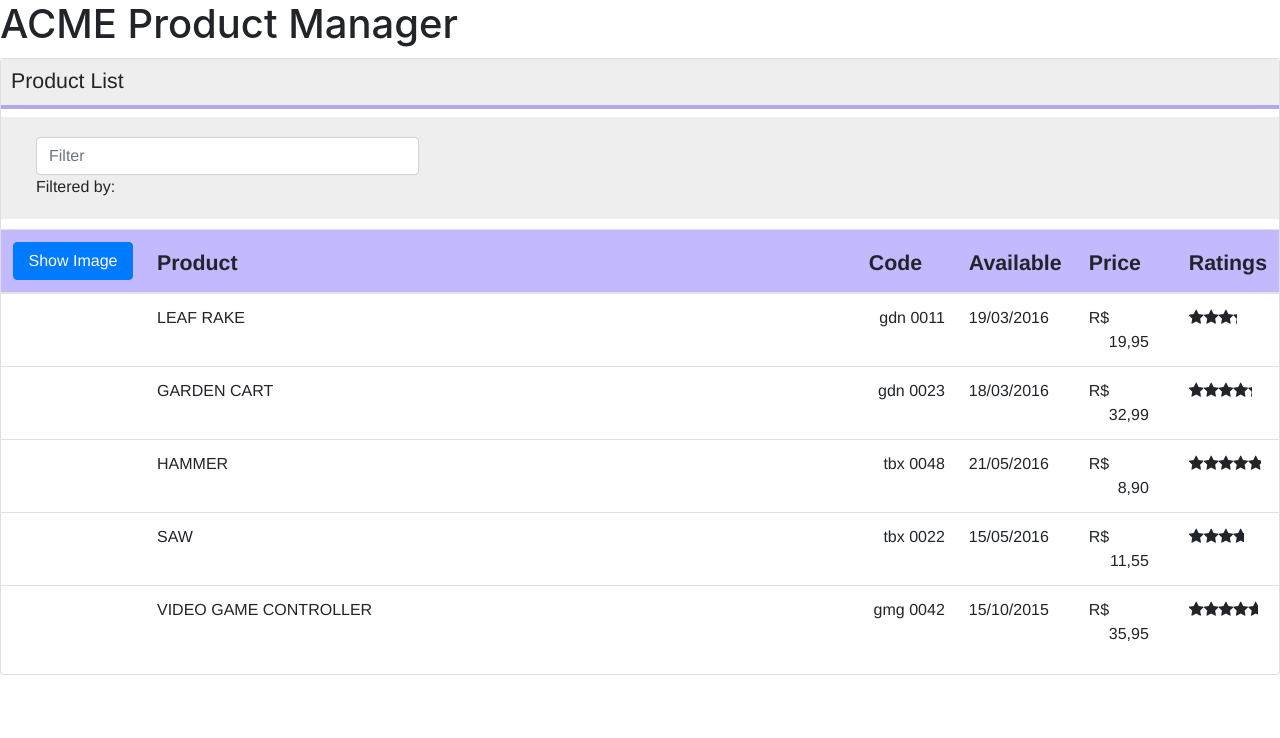
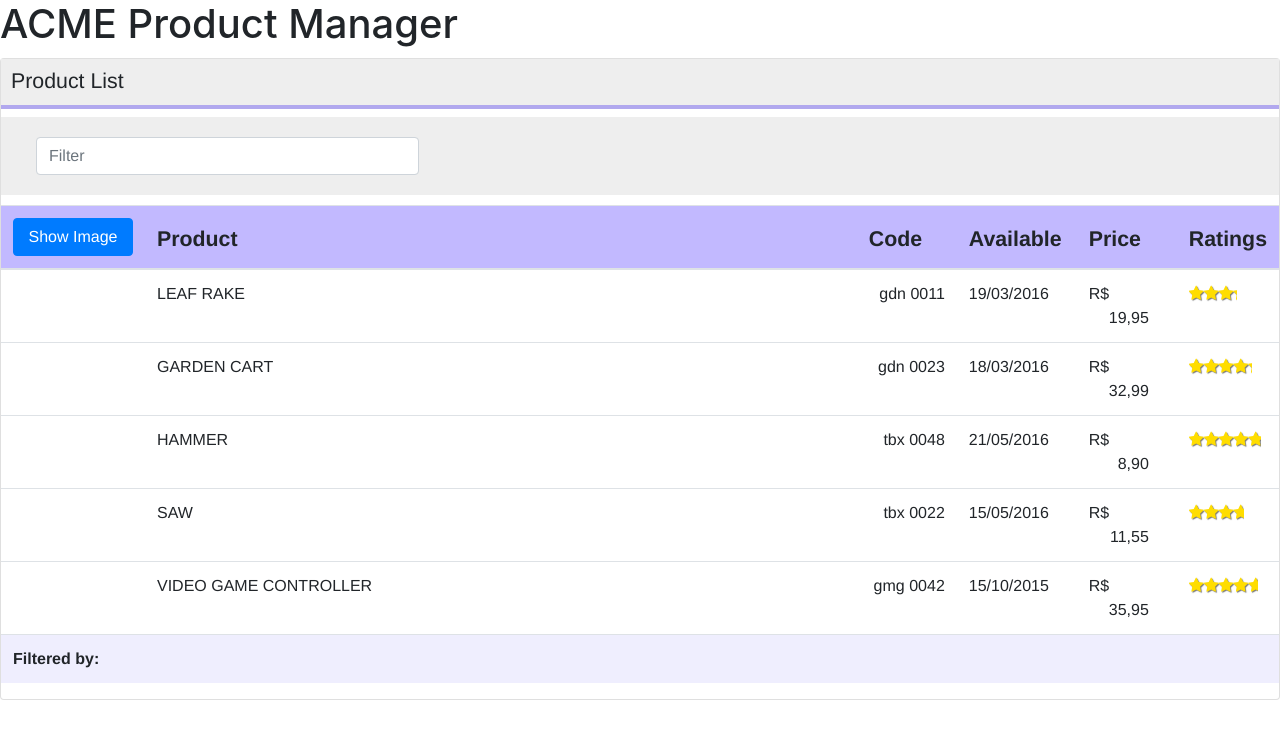
Before and after one commit to aa779/Angular-02, an Angular app: page / in a window 1280 px wide. Shown: the top 738 px of the page. Built offline with nearby package versions, Linux system fonts and the light colour scheme.

Commit message:
Increase responsivity and interface

```diff
--- a/src/app/products/product-list.component.css
+++ b/src/app/products/product-list.component.css
@@ -15,7 +15,7 @@ thead {
   background-color: #c2b9ff;
   font-size: 16pt;
 }
-tbody > tr:hover {
+tbody > .hover-spot:hover {
   background-color: #c4bbff;
 }
 label {
--- a/src/app/products/product-list.component.html
+++ b/src/app/products/product-list.component.html
@@ -6,7 +6,6 @@
     <div class='col-md-4'>
       <!--label for="exampleFormControlInput1" class="form-control">Filter: </label-->
       <input type='text' [(ngModel)]='listFilter' class="form-control" placeholder="Filter">
-      <span>Filtered by: {{listFilter}}</span>
     </div>
   </div>
   <div class='table-responsive'>
@@ -26,7 +25,7 @@
         </tr>
       </thead>
       <tbody>
-        <tr *ngFor='let product of filteredProducts'>
+        <tr *ngFor='let product of filteredProducts' class='hover-spot'>
           <td style='text-align: center'>
             <img
               *ngIf='showImage'
@@ -51,7 +50,14 @@
               {{ product.price | number:'1.2-2' | convertToCommas:'.' }}
             </span>
           </td>
-          <td><pm-star [rating]='product.starRating'></pm-star></td>
+          <td style='color:#fd0;text-shadow: #777 1px 1px 1px'>
+            <pm-star [rating]='product.starRating'></pm-star>
+          </td>
+        </tr>
+        <tr>
+          <td colspan='6' style='background-color:#efeefe'>
+            <span style='font-weight:700'>Filtered by:</span> {{listFilter}}
+          </td>
         </tr>
       </tbody>
     </table>
```
